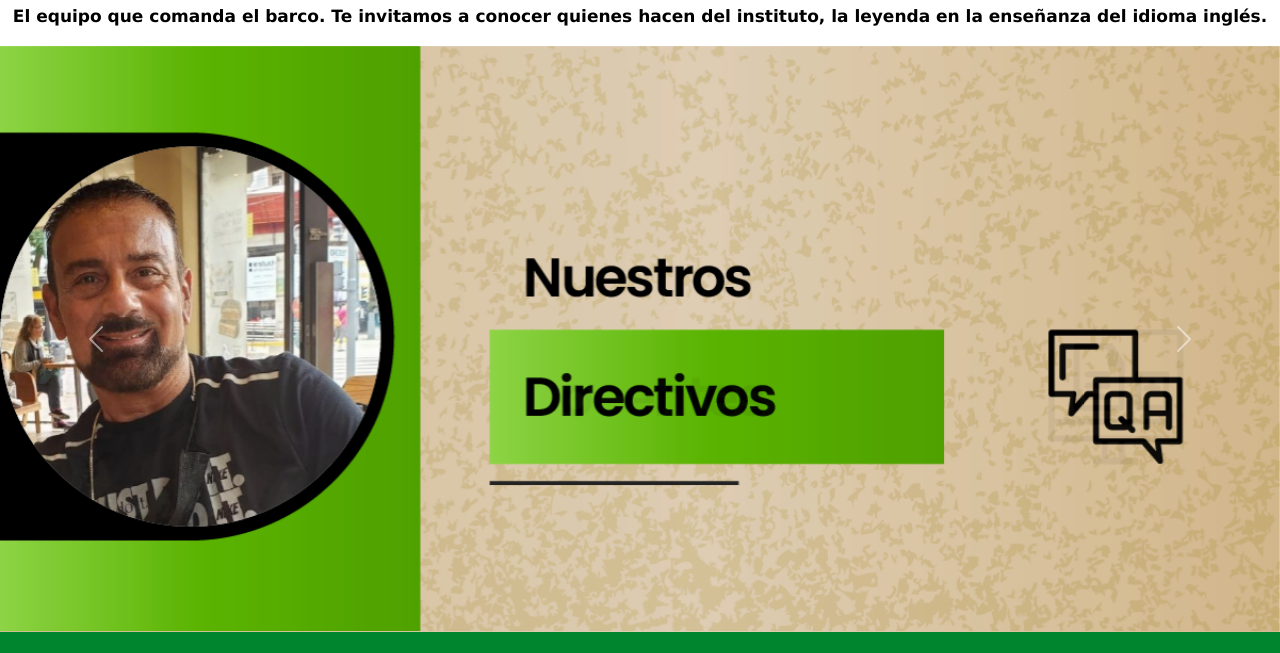
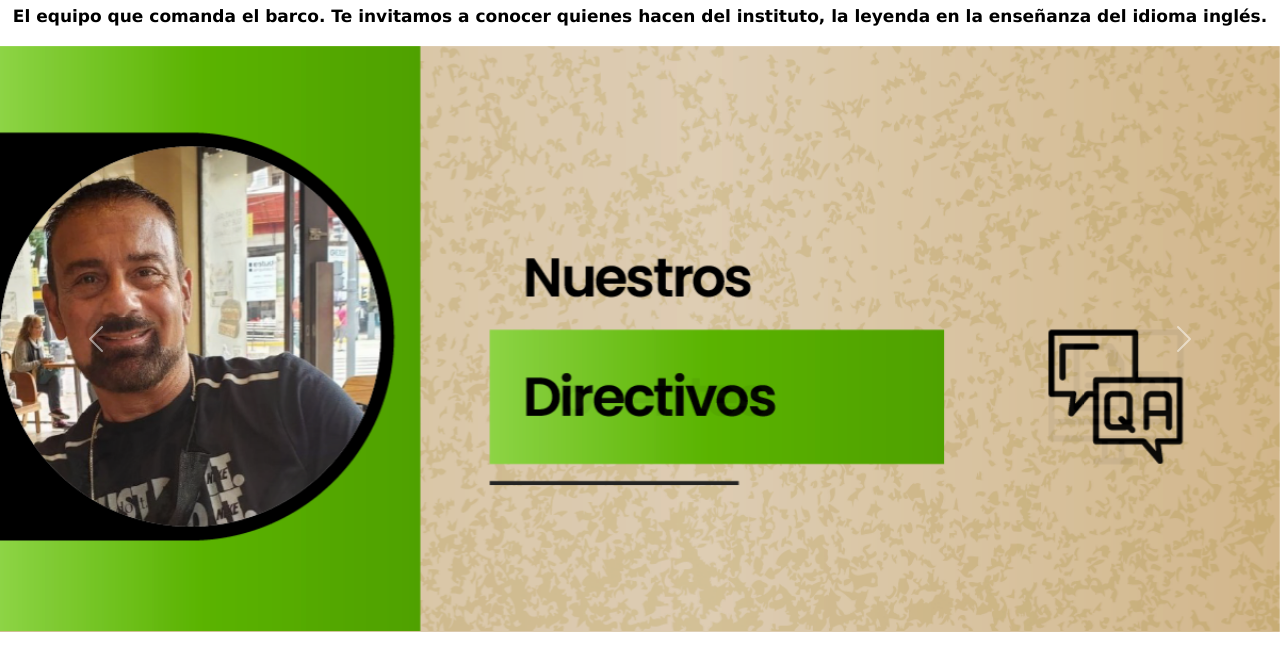
Before and after one commit to p3nguincarol/CEP, a website: page pages/theteam.html in a window 1280 px wide. Shown: the part 138-791 px from the top of the page. Drawn offline with nearby package versions, Linux system fonts and the light colour scheme.

Commit message:
subir archivos

```diff
--- a/css/cepstyle.css
+++ b/css/cepstyle.css
@@ -372,3 +372,7 @@ body {
 }
 
 /*Página The Team*/
+
+.team-slider {
+  padding-bottom: 40px;
+}
--- a/pages/theteam.html
+++ b/pages/theteam.html
@@ -66,7 +66,7 @@
       <p>El equipo que comanda el barco. Te invitamos a conocer quienes hacen del instituto, la leyenda en la enseñanza
         del idioma inglés.</p>
     </div>
-    <section>
+    <section class="team-slider">
       <div id="carouselExampleFade" class="carousel slide carousel-fade" data-bs-ride="carousel">
         <div class="carousel-inner">
           <div class="carousel-item active">
```
